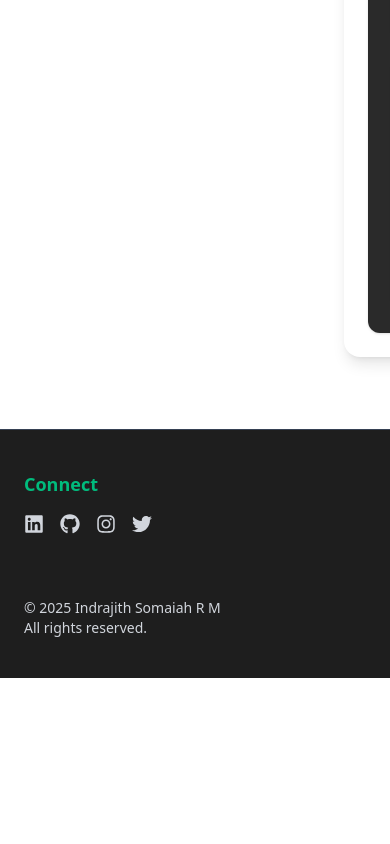
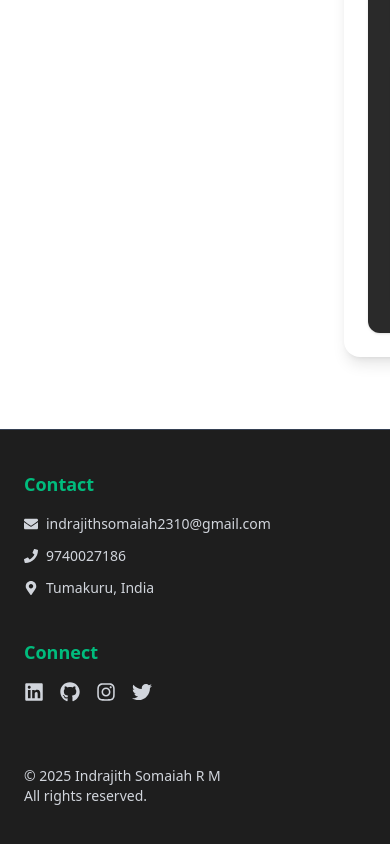
Before and after one commit to indrajith3110/portfolio_new, a Next.js app: page / in a window 390 px wide. Shown: the part 2296-3140 px from the top of the page. Before the commit the page ends 2974 px from the top, so only its background shows below. Built offline with nearby package versions, Linux system fonts and the light colour scheme.

Commit message:
feat: enhance contact section with email, phone, and address links

```diff
--- a/components/Footer.tsx
+++ b/components/Footer.tsx
@@ -14,7 +14,29 @@ import {
         <div className="max-w-6xl mx-auto px-6 grid md:grid-cols-3 gap-10 text-sm">
 
           {/* Contact Section */}
-
+          <div>
+            <h3 className="text-emerald-500 font-semibold text-lg mb-4">Contact</h3>
+            <div className="space-y-3">
+              <div className="flex items-center gap-2">
+                <FaEnvelope />
+                <a href="mailto:indrajithsomaiah2310@gmail.com" className="hover:text-emerald-400 transition">
+                  indrajithsomaiah2310@gmail.com
+                </a>
+              </div>
+              <div className="flex items-center gap-2">
+                <FaPhone />
+                <a href="tel:9740027186" className="hover:text-emerald-400 transition">
+                  9740027186
+                </a>
+              </div>
+              <div className="flex items-center gap-2">
+                <FaMapMarkerAlt />
+                <a href="https://www.google.com/maps/place/Tumakuru,+Karnataka,+India" target="_blank" rel="noopener noreferrer" className="hover:text-emerald-400 transition">
+                  Tumakuru, India
+                </a>
+              </div>
+            </div>
+          </div>
 
           {/* Social Section */}
           <div>
```
